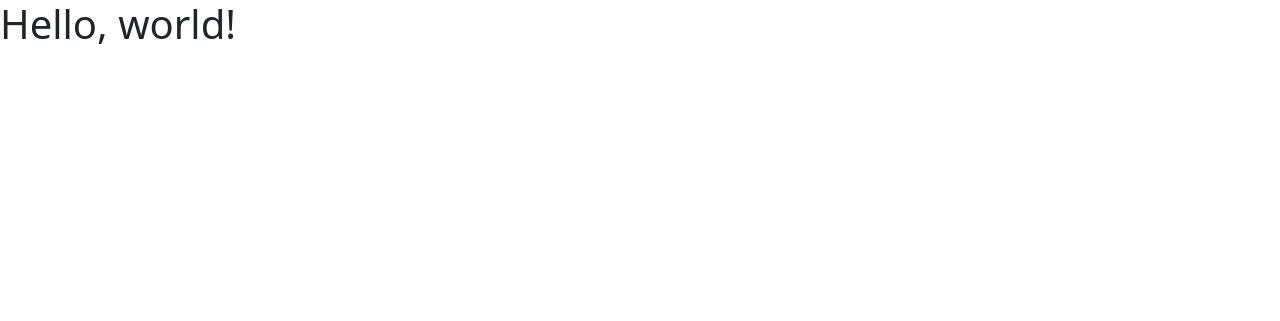
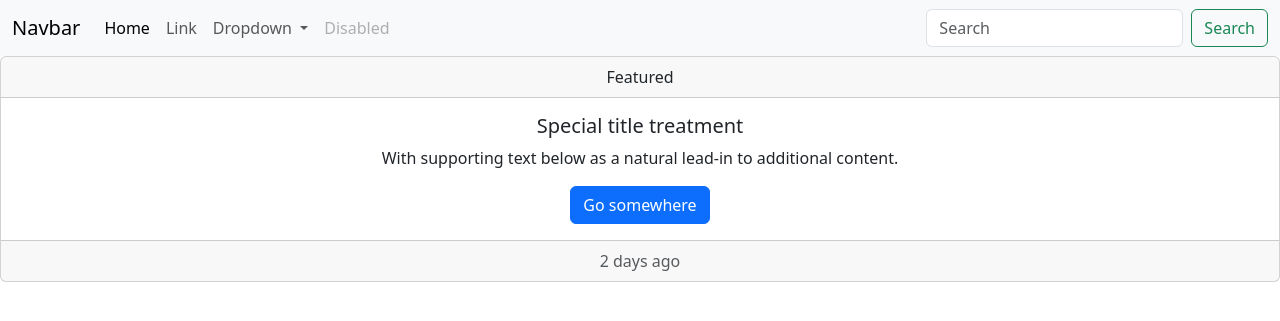
Before and after one commit to banvro/batch-12-to-1-python, a Django app: page /mypage in a window 1280 px wide. Shown: the top 321 px of the page. Run offline with Django 4.2, Linux system fonts and the light colour scheme.

Commit message:
nothing much change

```diff
--- a/12-1-web-devlopment-batch/Hello/Hello/settings.py
+++ b/12-1-web-devlopment-batch/Hello/Hello/settings.py
@@ -56,7 +56,7 @@ ROOT_URLCONF = 'Hello.urls'
 TEMPLATES = [
     {
         'BACKEND': 'django.template.backends.django.DjangoTemplates',
-        'DIRS': [os.path.join(BASE_DIR, 'template')],
+        'DIRS': [os.path.join(BASE_DIR, 'template/auth')],
         'APP_DIRS': True,
         'OPTIONS': {
             'context_processors': [
--- a/12-1-web-devlopment-batch/Hello/hlo/views.py
+++ b/12-1-web-devlopment-batch/Hello/hlo/views.py
@@ -8,4 +8,4 @@ def car(request):
     return HttpResponse("ok")
 
 def showthis(request):
-    return render(request, 'auth/thisfile.html')
+    return render(request, 'thisfile.html')
--- a/12-1-web-devlopment-batch/Hello/template/auth/thisfile.html
+++ b/12-1-web-devlopment-batch/Hello/template/auth/thisfile.html
@@ -7,7 +7,62 @@
     <link href="https://cdn.jsdelivr.net/npm/bootstrap@5.3.1/dist/css/bootstrap.min.css" rel="stylesheet" integrity="sha384-4bw+/aepP/YC94hEpVNVgiZdgIC5+VKNBQNGCHeKRQN+PtmoHDEXuppvnDJzQIu9" crossorigin="anonymous">
   </head>
   <body>
-    <h1>Hello, world!</h1>
+    <nav class="navbar navbar-expand-lg bg-body-tertiary">
+      <div class="container-fluid">
+        <a class="navbar-brand" href="#">Navbar</a>
+        <button class="navbar-toggler" type="button" data-bs-toggle="collapse" data-bs-target="#navbarSupportedContent" aria-controls="navbarSupportedContent" aria-expanded="false" aria-label="Toggle navigation">
+          <span class="navbar-toggler-icon"></span>
+        </button>
+        <div class="collapse navbar-collapse" id="navbarSupportedContent">
+          <ul class="navbar-nav me-auto mb-2 mb-lg-0">
+            <li class="nav-item">
+              <a class="nav-link active" aria-current="page" href="#">Home</a>
+            </li>
+            <li class="nav-item">
+              <a class="nav-link" href="#">Link</a>
+            </li>
+            <li class="nav-item dropdown">
+              <a class="nav-link dropdown-toggle" href="#" role="button" data-bs-toggle="dropdown" aria-expanded="false">
+                Dropdown
+              </a>
+              <ul class="dropdown-menu">
+                <li><a class="dropdown-item" href="#">Action</a></li>
+                <li><a class="dropdown-item" href="#">Another action</a></li>
+                <li><hr class="dropdown-divider"></li>
+                <li><a class="dropdown-item" href="#">Something else here</a></li>
+              </ul>
+            </li>
+            <li class="nav-item">
+              <a class="nav-link disabled" aria-disabled="true">Disabled</a>
+            </li>
+          </ul>
+          <form class="d-flex" role="search">
+            <input class="form-control me-2" type="search" placeholder="Search" aria-label="Search">
+            <button class="btn btn-outline-success" type="submit">Search</button>
+          </form>
+        </div>
+      </div>
+    </nav>
+
+
+    <div class="card text-center">
+      <div class="card-header">
+        Featured
+      </div>
+      <div class="card-body">
+        <h5 class="card-title">Special title treatment</h5>
+        <p class="card-text">With supporting text below as a natural lead-in to additional content.</p>
+        <a href="#" class="btn btn-primary">Go somewhere</a>
+      </div>
+      <div class="card-footer text-body-secondary">
+        2 days ago
+      </div>
+    </div>
+
+
+
+
+
     <script src="https://cdn.jsdelivr.net/npm/bootstrap@5.3.1/dist/js/bootstrap.bundle.min.js" integrity="sha384-HwwvtgBNo3bZJJLYd8oVXjrBZt8cqVSpeBNS5n7C8IVInixGAoxmnlMuBnhbgrkm" crossorigin="anonymous"></script>
   </body>
 </html>
```
